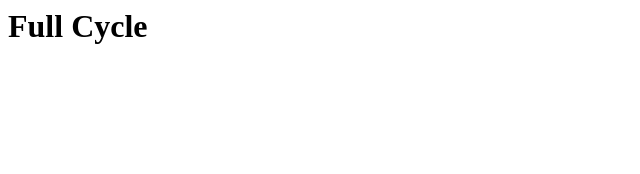
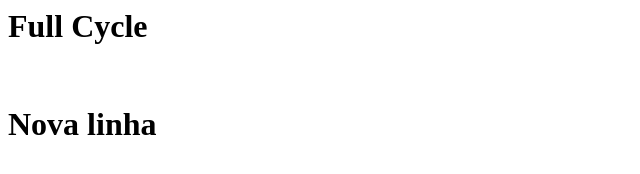
Before and after one commit to asgardt99c/codereview-fc2, a plain HTML site: page index.html in a window 1280 px wide. Shown: the whole page, without its empty margins (0-640 px from the left). Drawn offline with Linux system fonts and the light colour scheme.

Commit message:
Nova linha

```diff
--- a/index.html
+++ b/index.html
@@ -1 +1,3 @@
 <h1>Full Cycle</h1>
+<br>
+<h1>Nova linha</h1>
```
